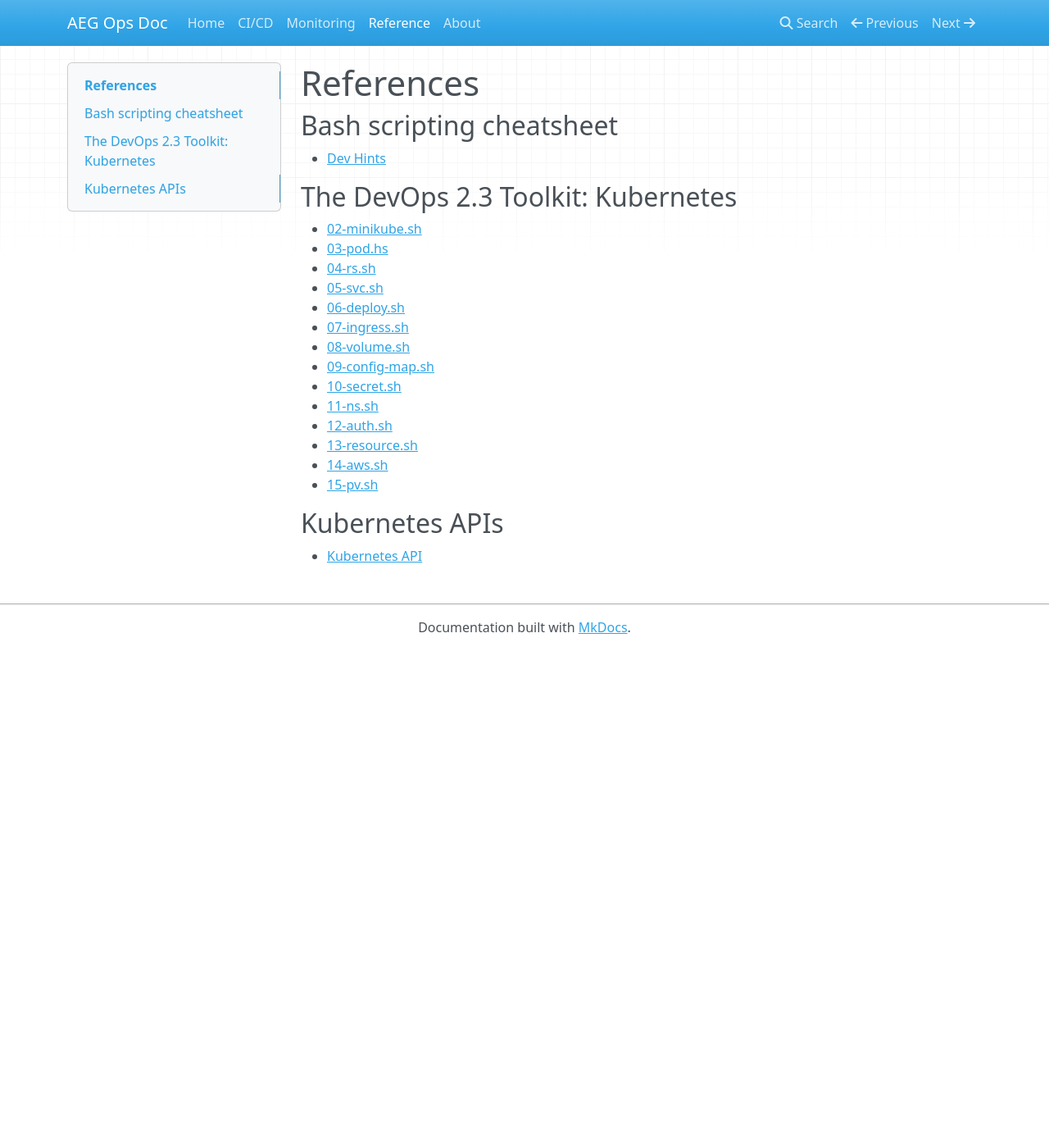
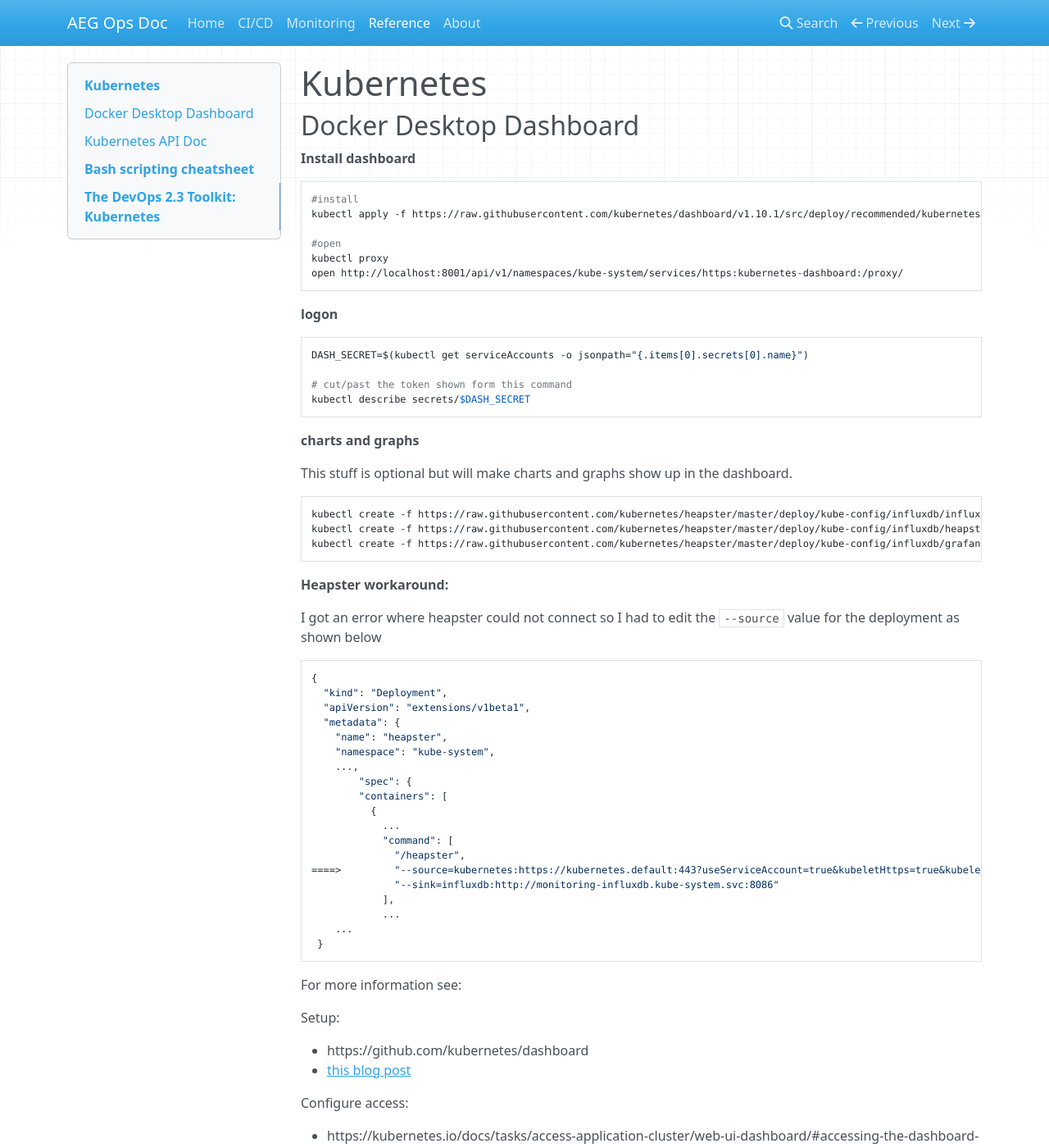
Before and after one commit to tonygilkerson/OpsDoc, an MkDocs documentation site: the page built from docs/ref.md, in a window 1280 px wide and 1400 px high. Shown: the whole window at 82% size. Built offline with MkDocs 1.6.1, drawn with Linux system fonts in a browser that asks for light colours; nearby versions of some CDN libraries; old or Windows-style settings are respelled for this version of MkDocs; some of the changed text lies outside the part shown.

Commit message:
add dashboard to ref

````diff
--- a/docs/ref.md
+++ b/docs/ref.md
@@ -1,10 +1,85 @@
-# References
+# Kubernetes
 
-## Bash scripting cheatsheet
+## Docker Desktop Dashboard
+
+**Install dashboard**
+
+```bash
+#install
+kubectl apply -f https://raw.githubusercontent.com/kubernetes/dashboard/v1.10.1/src/deploy/recommended/kubernetes-dashboard.yaml
+
+#open
+kubectl proxy
+open http://localhost:8001/api/v1/namespaces/kube-system/services/https:kubernetes-dashboard:/proxy/
+```
+
+**logon**
+
+```bash
+DASH_SECRET=$(kubectl get serviceAccounts -o jsonpath="{.items[0].secrets[0].name}")
+
+# cut/past the token shown form this command
+kubectl describe secrets/$DASH_SECRET
+```
+
+**charts and graphs**
+
+This stuff is optional but will make charts and graphs show up in the dashboard.
+```bash
+kubectl create -f https://raw.githubusercontent.com/kubernetes/heapster/master/deploy/kube-config/influxdb/influxdb.yaml
+kubectl create -f https://raw.githubusercontent.com/kubernetes/heapster/master/deploy/kube-config/influxdb/heapster.yaml
+kubectl create -f https://raw.githubusercontent.com/kubernetes/heapster/master/deploy/kube-config/influxdb/grafana.yaml
+```
+
+**Heapster workaround:**
+
+I got an error where heapster could not connect so I had to edit the `--source` value for the deployment as shown below
+
+```
+{
+  "kind": "Deployment",
+  "apiVersion": "extensions/v1beta1",
+  "metadata": {
+    "name": "heapster",
+    "namespace": "kube-system",
+    ...,
+        "spec": {
+        "containers": [
+          {
+            ...
+            "command": [
+              "/heapster",
+====>         "--source=kubernetes:https://kubernetes.default:443?useServiceAccount=true&kubeletHttps=true&kubeletPort=10250&insecure=true",
+              "--sink=influxdb:http://monitoring-influxdb.kube-system.svc:8086"
+            ],
+            ...
+    ...
+ }
+```
+
+For more information see:
+
+Setup:
+
+* https://github.com/kubernetes/dashboard
+* [this blog post](https://www.hanselman.com/blog/HowToSetUpKubernetesOnWindows10WithDockerForWindowsAndRunASPNETCore.aspx)
+
+Configure access:
+
+* https://kubernetes.io/docs/tasks/access-application-cluster/web-ui-dashboard/#accessing-the-dashboard-ui
+* https://kubernetes.io/docs/tasks/configure-pod-container/configure-service-account/
+
+
+## Kubernetes API Doc
+
+* [Kubernetes API](https://v1-9.docs.kubernetes.io/docs/reference/generated/kubernetes-api/v1.9/#-strong-api-overview-strong-)
+
+
+# Bash scripting cheatsheet
 * [Dev Hints](https://devhints.io/bash)
 
 
-## The DevOps 2.3 Toolkit: Kubernetes
+# The DevOps 2.3 Toolkit: Kubernetes
 
 * [02-minikube.sh](https://gist.github.com/vfarcic/77ca05f4d16125b5a5a5dc30a1ade7fc)
 * [03-pod.hs](https://gist.github.com/vfarcic/d860631d0dd3158c32740e9260c7add0)
@@ -20,7 +95,3 @@
 * [13-resource.sh](https://gist.github.com/vfarcic/cc8c44e1e84446dccde3d377c131a5cd)
 * [14-aws.sh](https://gist.github.com/vfarcic/04af9efcd1c972e8199fc014b030b134)
 * [15-pv.sh](https://gist.github.com/vfarcic/41c86eb385dfc5c881d910c5e98596f2)
-
-## Kubernetes APIs
-
-* [Kubernetes API](https://v1-9.docs.kubernetes.io/docs/reference/generated/kubernetes-api/v1.9/#-strong-api-overview-strong-)
````
